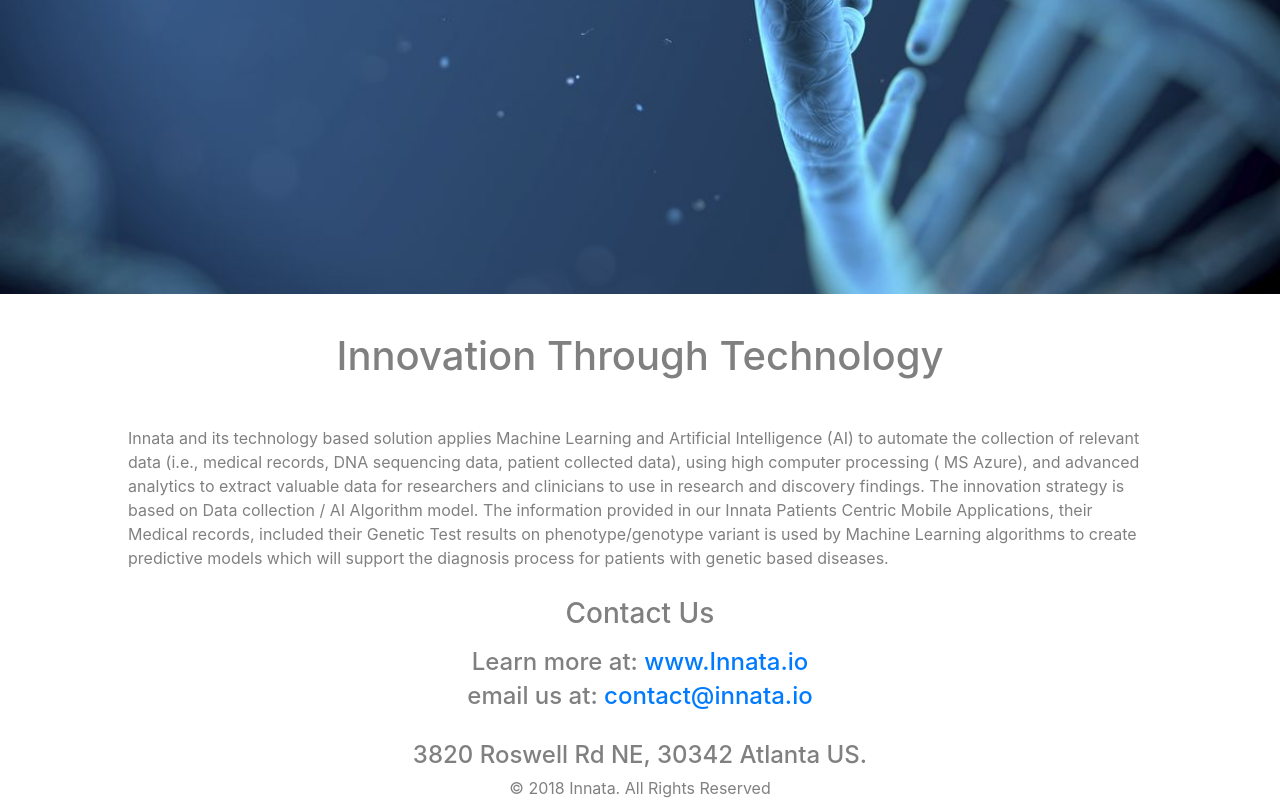
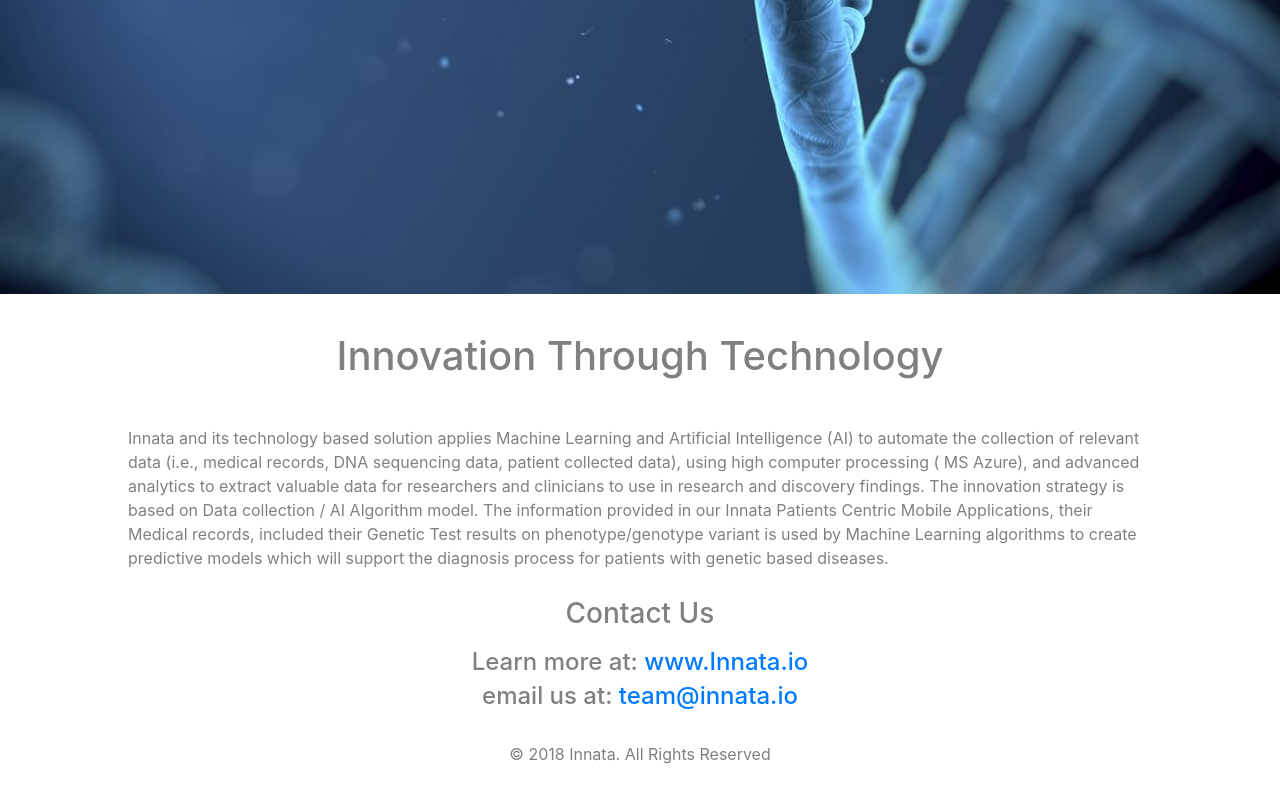
Before and after one commit to innataio/innata-NEW-website, a plain HTML site: page index.html in a window 1280 px wide. Shown: the part 634-1434 px from the top of the page. After the commit the page ends 1400 px from the top, so only its background shows below. Drawn offline with nearby package versions, Linux system fonts and the light colour scheme.

Commit message:
removed address & changed email

```diff
--- a/index.html
+++ b/index.html
@@ -79,9 +79,9 @@
       </h4>
       <h4>
       <h4>email us at:
-        <a href="mailto:contact2@Innata.io">contact@innata.io</a>
+        <a href="mailto:contact2@Innata.io">team@innata.io</a>
       </h4><br />
-      <h4>3820 Roswell Rd NE, 30342 Atlanta US.</h4>
+
     </h4></div>
   </div>
 
```
